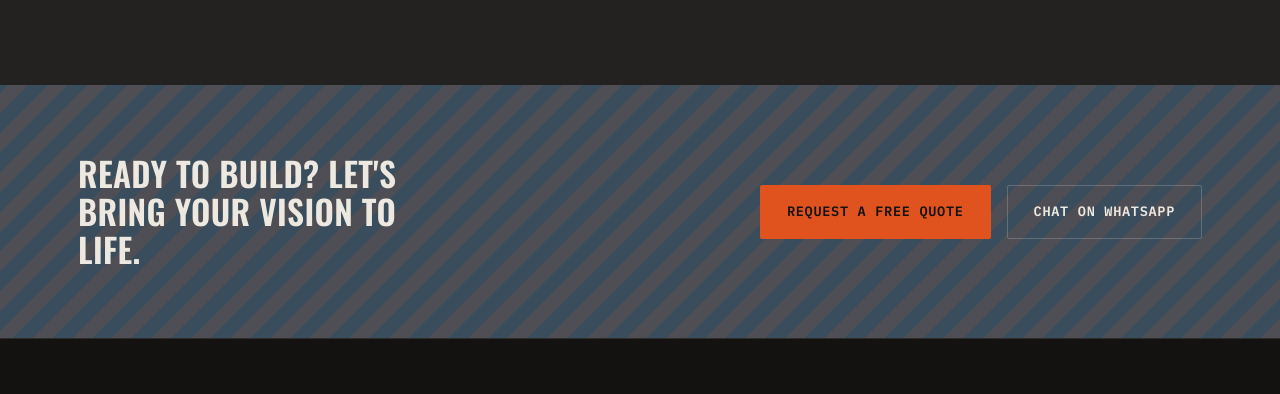
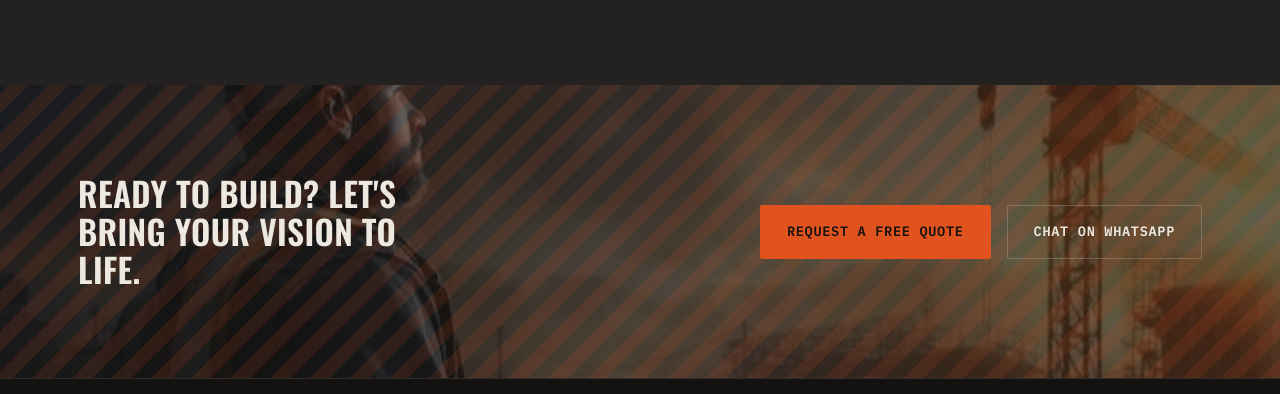
Before and after one commit to Adeleyeshina/lightwaves, a plain HTML site: page index.html in a window 1280 px wide. Shown: the part 3732-4126 px from the top of the page. Drawn offline with nearby package versions, Linux system fonts and the light colour scheme.

Commit message:
image added to the cta

```diff
--- a/css/style.css
+++ b/css/style.css
@@ -510,7 +510,10 @@ a:focus-visible, button:focus-visible, input:focus-visible, select:focus-visible
 /* CTA banner */
 .cta-band{
   background: var(--steel);
-  padding: 70px 0;
+  background-image: linear-gradient(rgba(27,26,24,0.7), rgba(27,26,24,0.7)), url(../images/img1.jpg);
+  background-size: cover;
+  background-position: center;
+  padding: 90px 0;
   position: relative;
   overflow:hidden;
 }
```
Also changed, not shown: images/img1.jpg (added).
